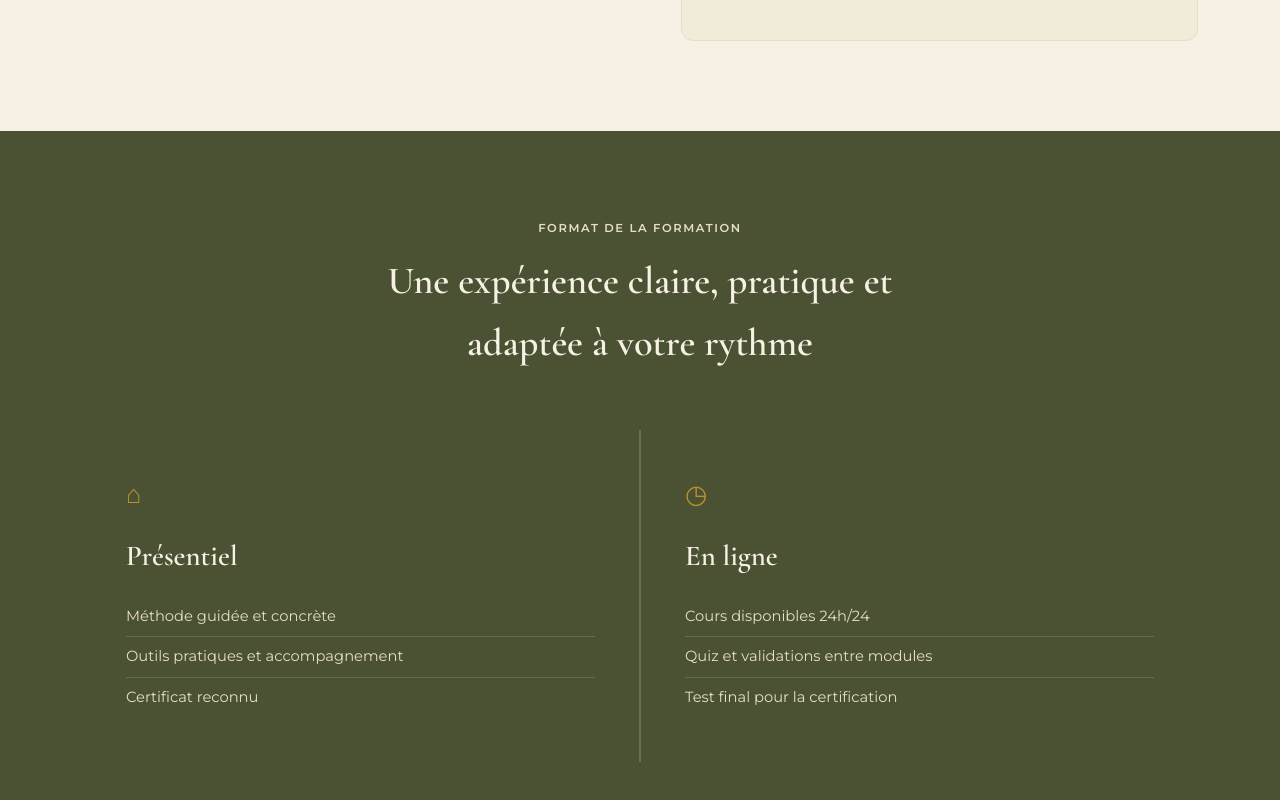
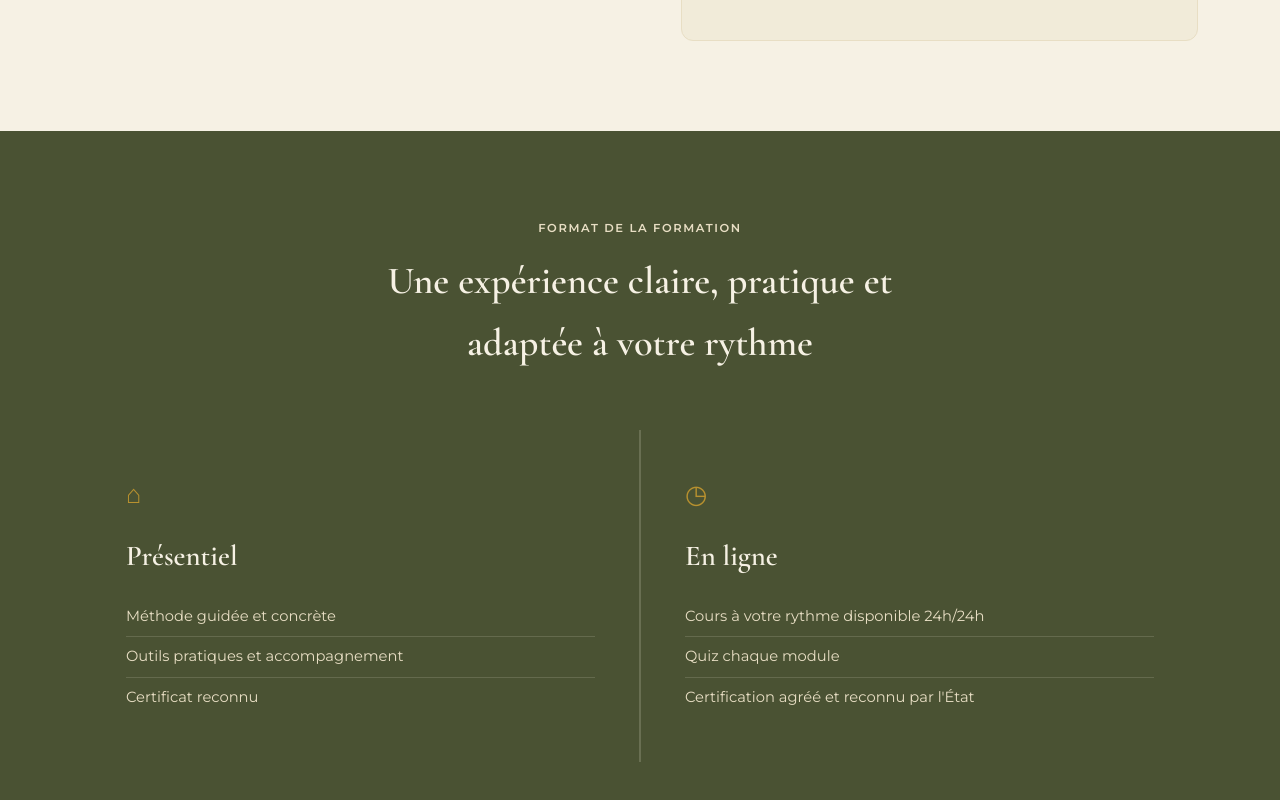
Before and after one commit to lindalindachaibi-ux/Essenti-Elle, a Next.js app: page /formations/changement-de-perspective in a window 1280 px wide. Shown: the part 834-1634 px from the top of the page. Built offline with nearby package versions, Linux system fonts and the light colour scheme.

Commit message:
Ajouter informations nécessaires

```diff
--- a/app/formations/[slug]/page.tsx
+++ b/app/formations/[slug]/page.tsx
@@ -110,9 +110,9 @@ export default async function FormationDetailPage({
               <div className="icon">◷</div>
               <h3>En ligne</h3>
               <ul>
-                <li>Cours disponibles 24h/24</li>
-                <li>Quiz et validations entre modules</li>
-                <li>Test final pour la certification</li>
+                <li>Cours à votre rythme disponible 24h/24h</li>
+                <li>Quiz chaque module</li>
+                <li>Certification agréé et reconnu par l'État</li>
               </ul>
             </div>
           </div>
--- a/app/formations/data.ts
+++ b/app/formations/data.ts
@@ -59,12 +59,12 @@ export const formations: Formation[] = [
   },
   {
       slug: "nutrition",
-      title: "Nutrition & Detox",
+      title: "Detox",
       label: "Mieux manger, mieux vivre",
       duration: "3 jours",
       price: "690  DT",
       image: "/jus%20detox.png",
-      description: "Une formation pour apprendre à  l'alimentation et adopter des habitudes simples, durables et adaptées au bien-être.",
+      description: "Apprendre  à nourir la peau de l'intérieur pour l'éclat ,la détoxitication et le bien-être .",
       summary: "La nutrition permet d'accompagner les femmes vers un mode de vie plus équilibré, avec des conseils pratiques et personnalisés.",
       goals: [
           "Mieux comprendre les besoins du corps",
--- a/app/page.tsx
+++ b/app/page.tsx
@@ -229,8 +229,8 @@ export default function Home() {
               <div className="icon">◷</div>
               <h3>En ligne</h3>
               <ul>
-                <li>24/24 à votre rythme </li>
-                <li>Quiz entre chaque module</li>
+                <li>Cours à votre rythme disponible 24/24h </li>
+                <li>Quiz chaque module</li>
                 <li>Certification agréé et reconnu par l'État</li>
               </ul>
             </div>
```
